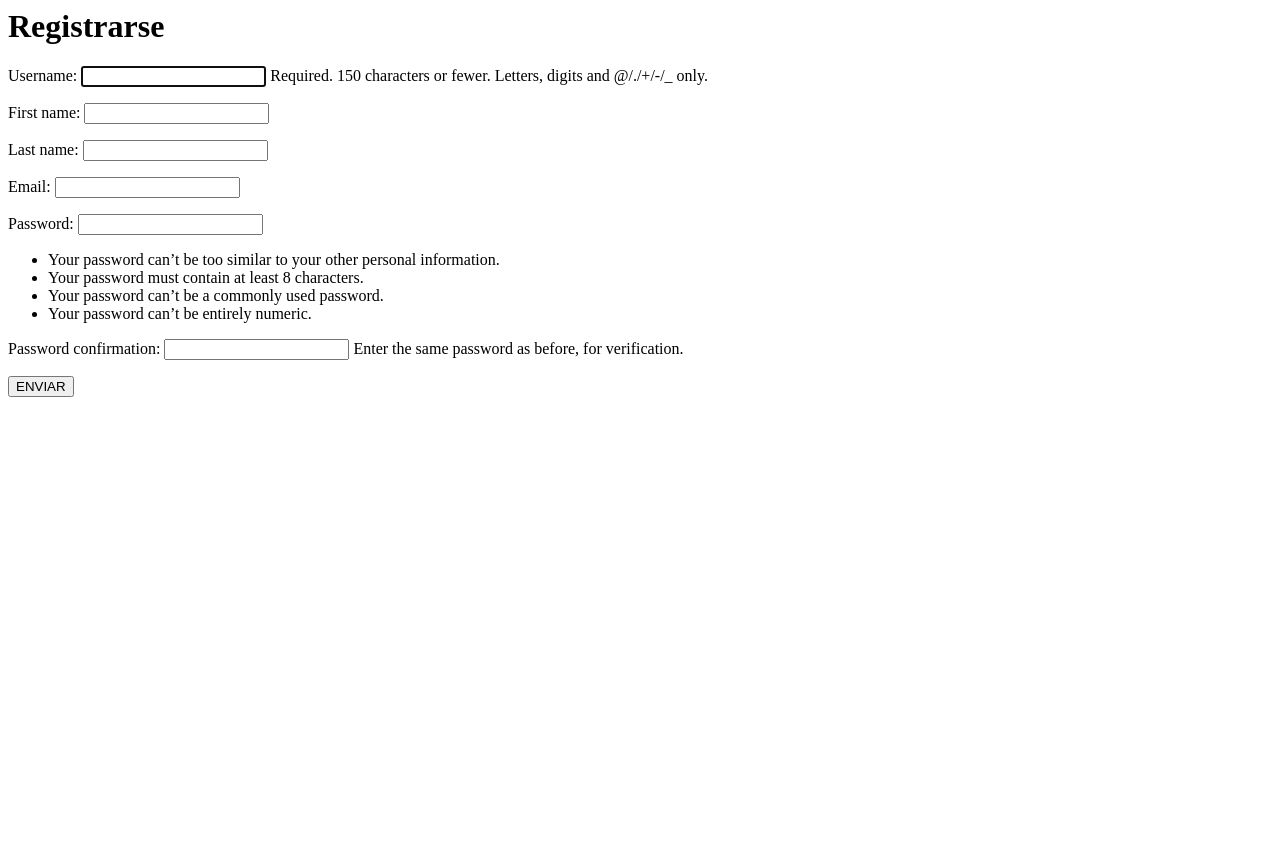
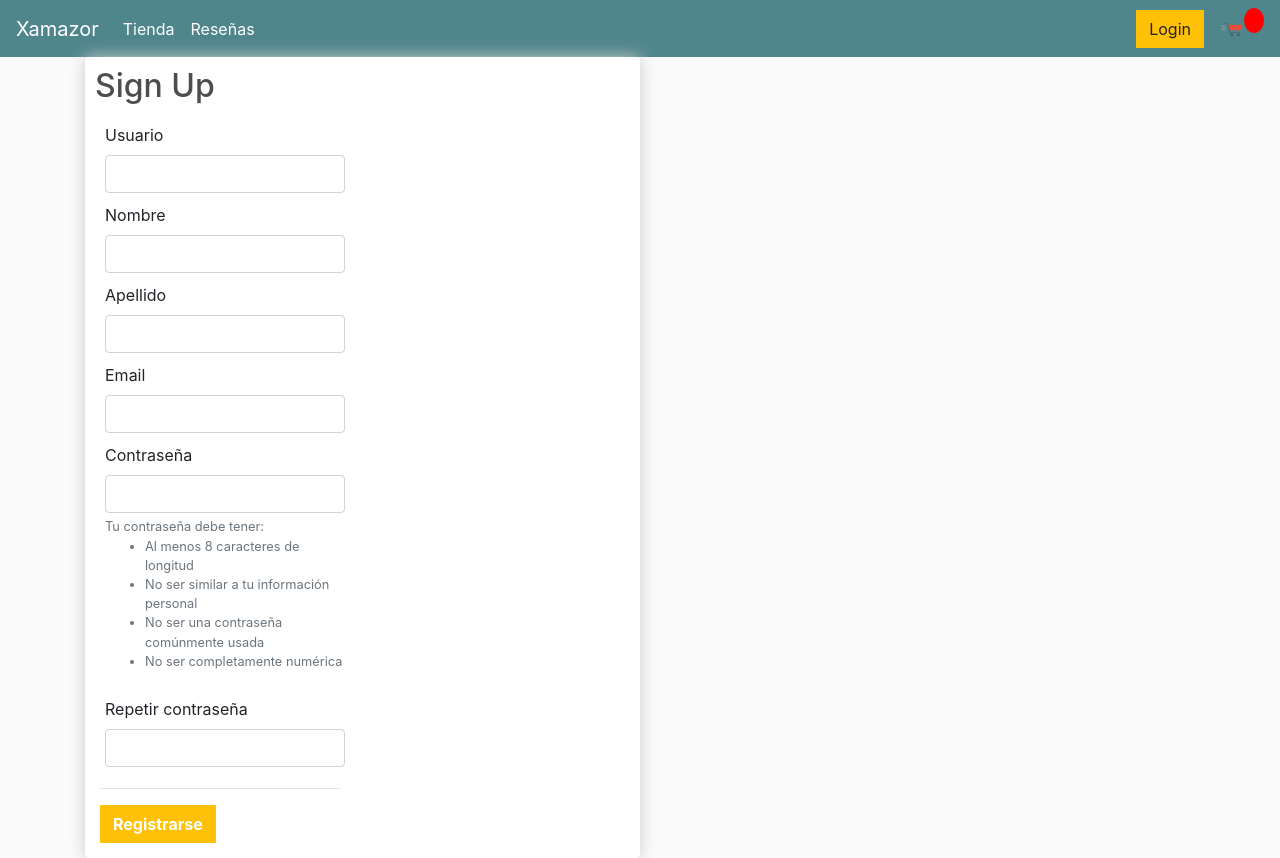
Before and after one commit to pakofdz/Proyecto_Pila2, a Django app: page /members/register/ in a window 1280 px wide. Before the commit the page ends 397 px from the top, so only its background shows below. Run offline with Django 5.2, Linux system fonts and the light colour scheme; some libraries are stand-ins or nearby versions.

Commit message:
register with errors and css

```diff
--- a/members/forms.py
+++ b/members/forms.py
@@ -11,6 +11,6 @@ class Registrar_usuario_email(UserCreationForm):
         model = User
         fields = UserCreationForm.Meta.fields + ('first_name', 'last_name', 'email')
 
-    def _init_(self, *args, **kwargs):
-        super()._init_(*args, **kwargs)
+    def __init__(self, *args, **kwargs):
+        super().__init__(*args, **kwargs)
         self.fields['username'].label = 'Usuario'
--- a/members/templates/authenticate/register.html
+++ b/members/templates/authenticate/register.html
@@ -1,17 +1,86 @@
-<html>
-    <title>Registrar nuevo usuario</title>
-    <head>
-        {% if form.errors %}
-        <p>Ocurrió un error</p>
-        {% endif %}
+{% extends 'store/main.html' %}
+{% load static %}
 
-        <h1>Registrarse</h1>
-    </head>
+{% block content %}
 
-    <form action="{% url 'register' %}" method="POST">{% csrf_token %}
+<style>
+    .vertical-center {
+        min-height: 80vh;
+        display: flex;
+        align-items: center;
+    }
+</style>
 
-          {{form.as_p}}
+<div class="vertical-center">
+    <div class="col-md-6 col-md-offset-4 box-element">
+        <h2>Sign Up</h2>
+        <form method="post" action="{% url 'register' %}">
+            {% csrf_token %}
+            <div class="form-field">
+                <div class="form-field">
+                    <label for="id_username">Usuario</label>
+                    <input type="text" id="id_username" name="username" class="form-control" required>
+                    {% if form.username.errors %}
+                    {% for error in form.username.errors %}
+                    <div style="color: red;">{{ error }}</div>
+                    {% endfor %}
+                    {% endif %}
 
-        <input type="submit" value="ENVIAR" class="btn btn-secondary">
-    </form>
-</html>
+                </div>
+
+                <div class="form-field">
+                    <label for="id_first_name">Nombre</label>
+                    <input type="text" id="id_first_name" name="first_name" class="form-control" required>
+                </div>
+
+                <div class="form-field">
+                    <label for="id_last_name">Apellido</label>
+                    <input type="text" id="id_last_name" name="last_name" class="form-control" required>
+                </div>
+
+                <div class="form-field">
+                    <label for="id_email">Email</label>
+                    <input type="text" id="id_email" name="email" class="form-control" required>
+                    {% if form.email.errors %}
+                    {% for error in form.email.errors %}
+                    <p style="color: red;">{{ error }}</p>
+                    {% endfor %}
+                    {% endif %}
+                </div>
+
+                <div class="form-field">
+                    <label for="id_password1">Contraseña</label>
+                    <input type="password" id="id_password1" name="password1" class="form-control" required
+                        title="La contraseña debe tener al menos 8 caracteres y no puede ser una contraseña común o completamente numérica.">
+                    <small id="passwordHelpBlock" class="form-text text-muted">
+                        Tu contraseña debe tener:
+                        <ul>
+                            <li>Al menos 8 caracteres de longitud</li>
+                            <li>No ser similar a tu información personal</li>
+                            <li>No ser una contraseña comúnmente usada</li>
+                            <li>No ser completamente numérica</li>
+                        </ul>
+                    </small>
+                    {% if form.password1.errors %}
+                    {% for error in form.password1.errors %}
+                    <div style="color: red;">{{ error }}</div>
+                    {% endfor %}
+                    {% endif %}
+                </div>
+
+                <div class="form-field">
+                    <label for="id_password2">Repetir contraseña</label>
+                    <input type="password" id="id_password2" name="password2" class="form-control" required>
+                    {% if form.password2.errors %}
+                    <p style="color: red;">{{ form.password2.errors.as_text }}</p>
+                    {% endif %}
+                </div>
+
+                <hr>
+                <button type="submit" class="btn btn-warning btn-text-color "><strong>Registrarse</strong></button>
+            </div>
+        </form>
+    </div>
+</div>
+
+{% endblock content %}
--- a/members/views.py
+++ b/members/views.py
@@ -58,10 +58,10 @@ def register_user(request):
                     login(request, user_auth)
                     return redirect('store')
             else:
-                messages.info(request, 'Passwords do not match')
+                messages.add_message(request, messages.INFO, 'Passwords do not match')
                 return redirect('register')
         else:
-            return HttpResponse({form})
+            return render(request, 'authenticate/register.html', {'form': form})
     else:
         form = Registrar_usuario_email()
         return render(request, 'authenticate/register.html', {"form":form})
```
